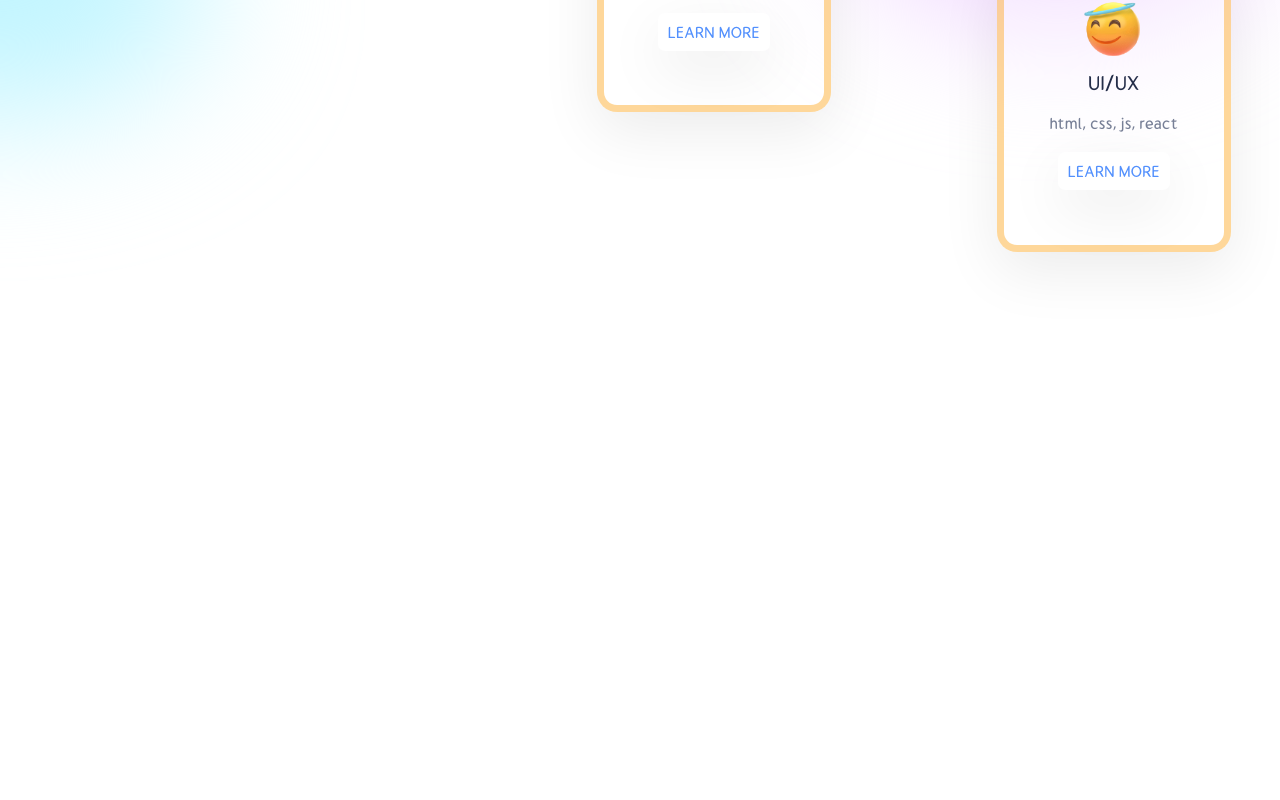
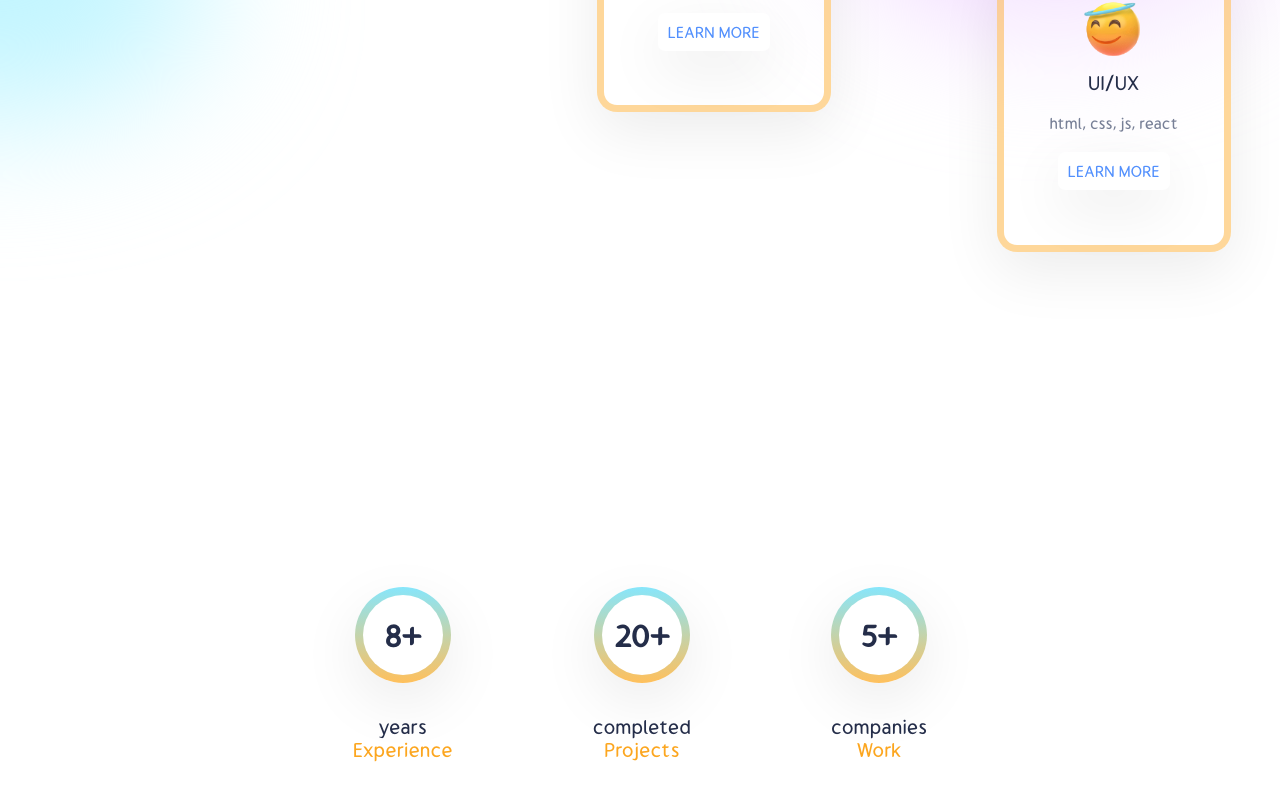
Before and after one commit to madmilan7/portfolio-website, a React (Create React App) app: page / in a window 1280 px wide. Shown: the part 1428-2228 px from the top of the page. Before the commit the page ends 1996 px from the top, so only its background shows below. Built offline with nearby package versions, Linux system fonts and the light colour scheme.

Commit message:
add Experience component

```diff
--- a/src/App.js
+++ b/src/App.js
@@ -5,6 +5,7 @@
 import Navbar from './components/Navbar';
 import Banner from './components/Banner';
 import Services from './components/Services';
+import Experience from './components/Experience';
 
 function App() {
   return (
@@ -12,6 +13,7 @@
       <Navbar />
       <Banner />
       <Services />
+      <Experience />
     </div>
   );
 }
--- a/src/components/Card.css
+++ b/src/components/Card.css
@@ -32,4 +32,5 @@
     font-size: 16px;
     color: #5290fd;
     margin-bottom: 1rem;
+    cursor: pointer;
 }
--- /dev/null
+++ b/src/components/Experience.css
@@ -0,0 +1,45 @@
+.experience {
+    display: flex;
+    justify-content: center;
+    align-items: center;
+    gap: 7rem;
+    height: 30vh;
+    margin-bottom: 8rem;
+}
+
+.achievement {
+    display: flex;
+    flex-direction: column;
+    align-items: center;
+}
+
+.circle {
+    width: 4rem;
+    height: 4rem;
+    position: relative;
+    display: flex;
+    justify-content: center;
+    align-items: center;
+    font-size: 1.5rem;
+    font-weight: bold;
+    margin-bottom: 2rem;
+    background: #fff;
+    border-radius: 50%;
+}
+
+.circle::before {
+    border-radius: 50%;
+    content: '';
+    background-image: linear-gradient(#87e6fb 0%, #ffc05c 100%);
+    top: -8px;
+    right: -8px;
+    bottom: -8px;
+    left: -8px;
+    z-index: -1;
+    position: absolute;
+    box-shadow: var(--boxShadow);
+}
+
+.achievement span:nth-of-type(2) {
+    color: var(--orange);
+}
--- /dev/null
+++ b/src/components/Experience.js
@@ -0,0 +1,26 @@
+import React from 'react';
+import './Experience.css';
+
+const Experience = () => {
+    return (
+        <div className='experience'>
+            <div className='achievement'>
+                <div className='circle'>8+</div>
+                <span>years</span>
+                <span>Experience</span>
+            </div>
+            <div className='achievement'>
+                <div className='circle'>20+</div>
+                <span>completed</span>
+                <span>Projects</span>
+            </div>
+            <div className='achievement'>
+                <div className='circle'>5+</div>
+                <span>companies</span>
+                <span>Work</span>
+            </div>
+        </div>
+    );
+};
+
+export default Experience;
```
